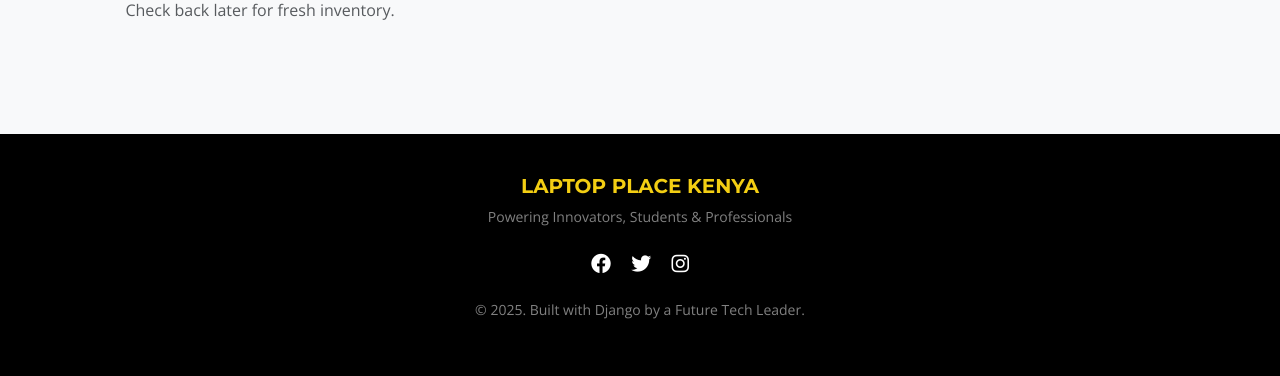
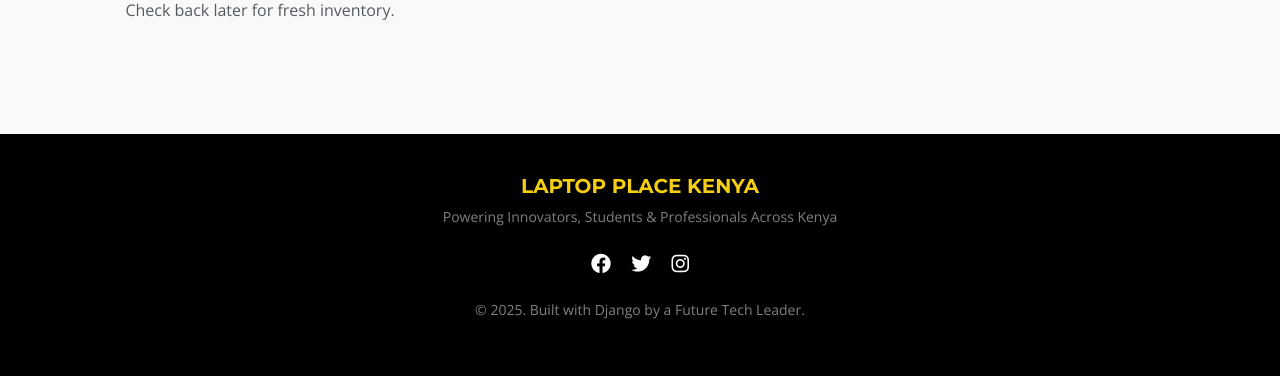
Before and after one commit to kelvin-keter/laptop-place-v2, a Django app: page / in a window 1280 px wide. Shown: the part 990-1366 px from the top of the page. Run offline with Django 5.2, Linux system fonts and the light colour scheme; data that the repository does not hold is empty.

Commit message:
Update marketing text to broaden target audience beyond JKUAT

```diff
--- a/core/templates/core/base.html
+++ b/core/templates/core/base.html
@@ -156,7 +156,7 @@
         <div class="container text-center">
             <h5 style="font-family: 'Montserrat'; font-weight:700; color: var(--kenya-gold);">LAPTOP PLACE KENYA</h5>
 
-            <p class="text-white-50 small mb-4">Powering Innovators, Students & Professionals</p>
+            <p class="text-white-50 small mb-4">Powering Innovators, Students & Professionals Across Kenya</p>
 
             <div class="mb-4">
                 <a href="#" class="text-white me-3"><i class="fab fa-facebook fa-lg"></i></a>
--- a/core/templates/core/index.html
+++ b/core/templates/core/index.html
@@ -6,7 +6,7 @@
     <div class="container py-5">
         <h1 class="display-4 fw-bold" style="font-family: 'Montserrat';">Upgrade Your Hustle</h1>
         <p class="lead mb-4 mx-auto" style="max-width: 600px;">
-            Premium refurbished laptops for JKUAT students, developers, and Nairobi's professionals. Power without the price tag.
+            Premium refurbished laptops for students, developers, and professionals across Kenya. Power without the price tag.
         </p>
         <a href="#products" class="btn btn-gold btn-lg shadow-lg">
             <i class="fas fa-shopping-cart me-2"></i> Shop Now
```
